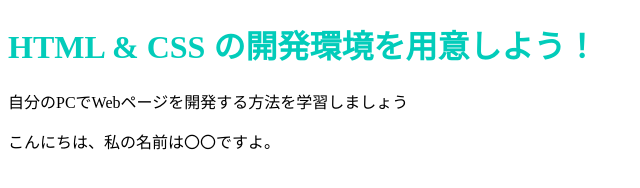
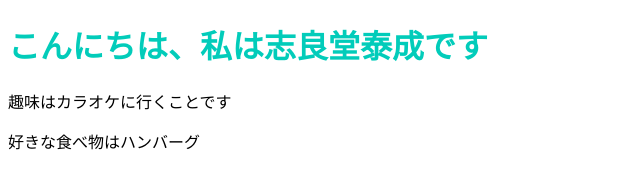
Before and after one commit to taishira/taishira.github.io, a plain HTML site: page index.html in a window 1280 px wide. Shown: the whole page, without its empty margins (0-640 px from the left). Drawn offline with Linux system fonts and the light colour scheme.

Commit message:
内容を大幅変更しました。

```diff
--- a/index.html
+++ b/index.html
@@ -6,8 +6,8 @@
     <link rel="stylesheet" href="stylesheet.css">
   </head>
   <body>
-    <h1 class="title">HTML & CSS の開発環境を用意しよう！</h1>
-    <p>自分のPCでWebページを開発する方法を学習しましょう</p>
-    <p>こんにちは、私の名前は〇〇ですよ。</p>
+    <h1 class="title">こんにちは、私は志良堂泰成です</h1>
+    <p>趣味はカラオケに行くことです</p>
+    <p>好きな食べ物はハンバーグ</p>
   </body>
 </html>
```
